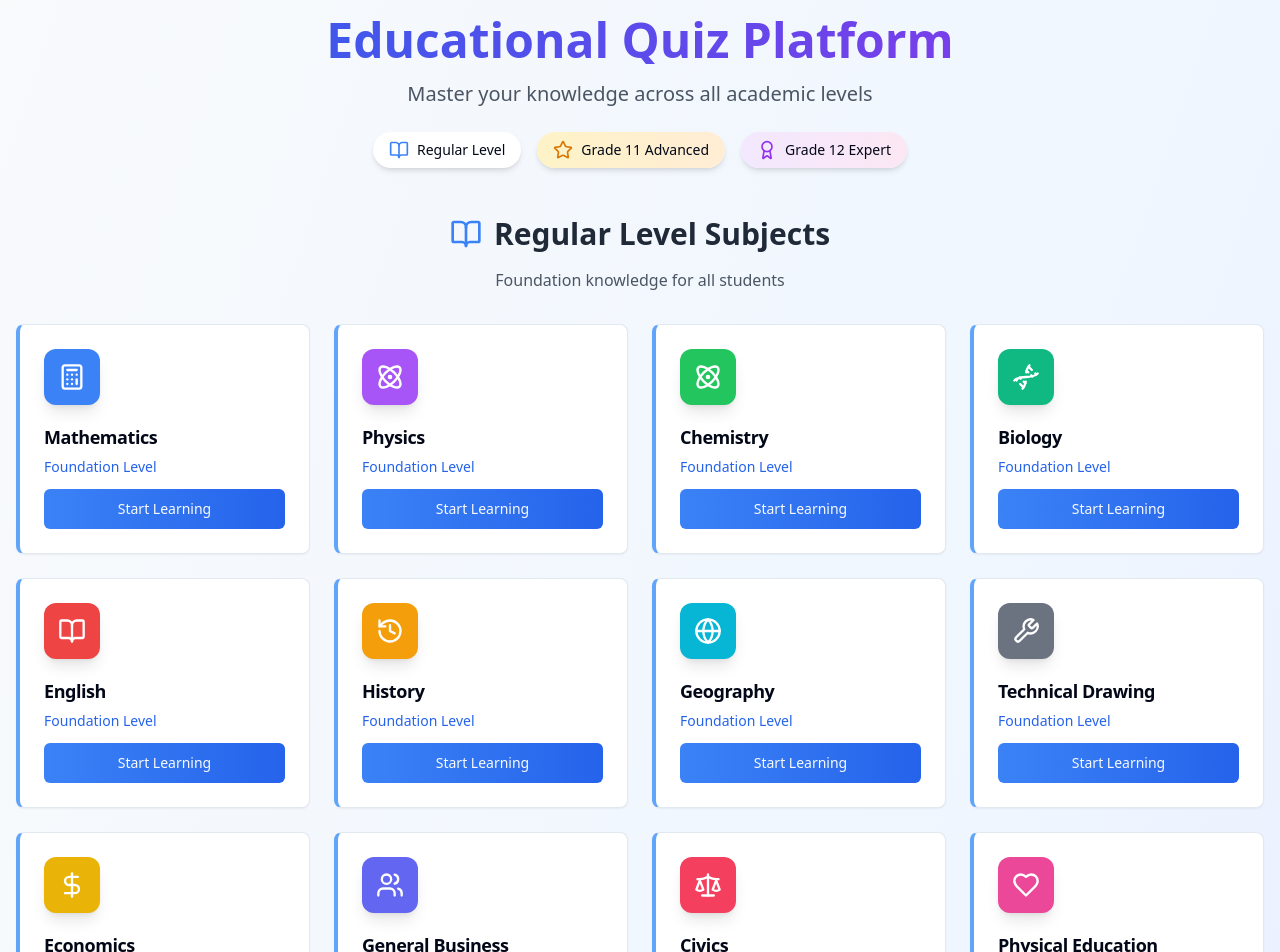
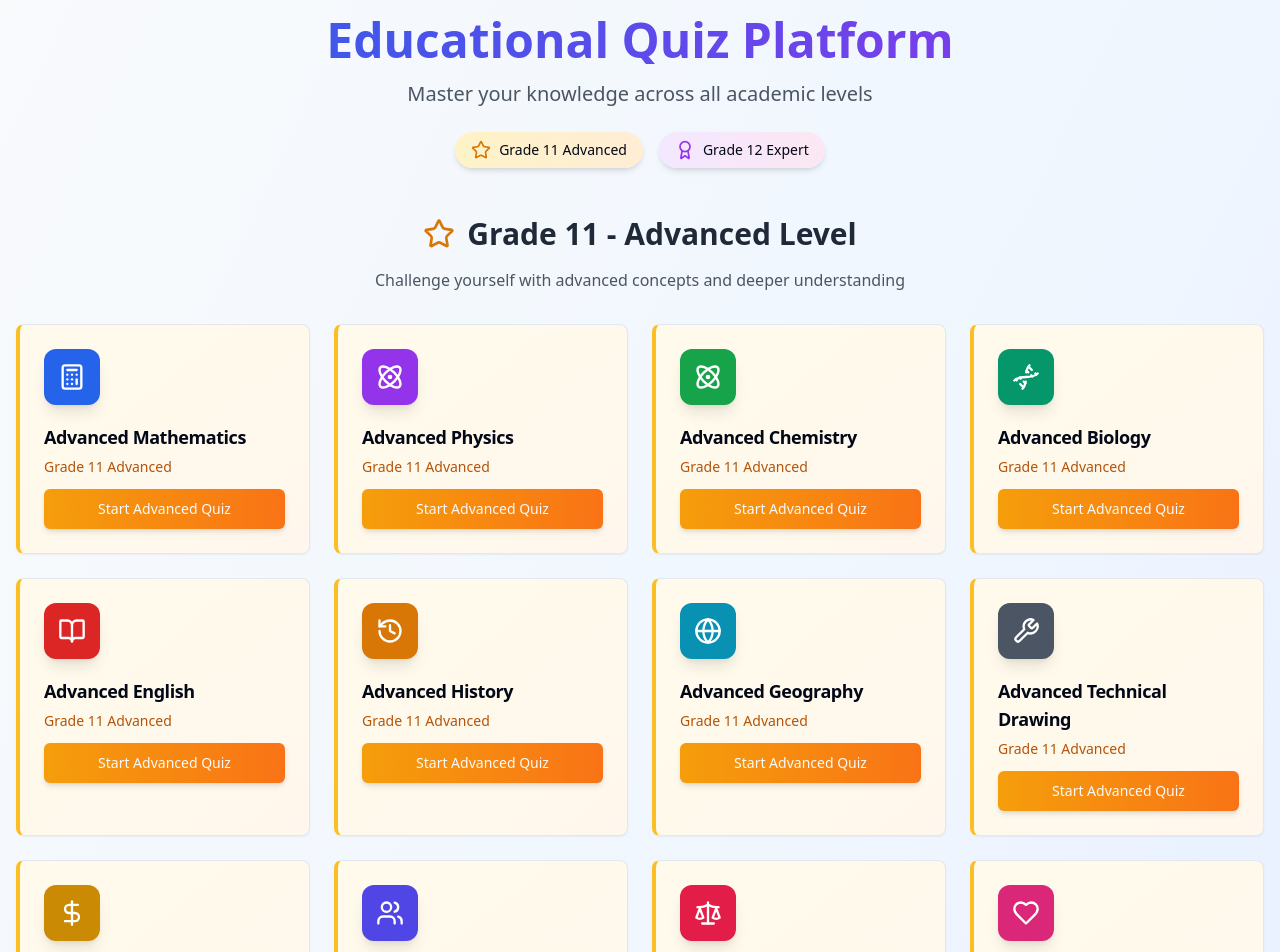
Before and after one commit to alexgetahuntadese/grade-twelve-quiz, a React (Vite) app: page / in a window 1280 px wide. Shown: the top 952 px of the page. Built offline with nearby package versions, Linux system fonts and the light colour scheme.

Commit message:
Remove Regular Level Subjects section
Removes the "Regular Level Subjects" section from the index page.

```diff
--- a/src/pages/Index.tsx
+++ b/src/pages/Index.tsx
@@ -6,23 +6,6 @@ import { BookOpen, Calculator, Atom, Dna, Wrench, History, Globe, DollarSign, Us
 
 const Index = () => {
   const navigate = useNavigate();
-
-  const regularSubjects = [
-    { id: 'mathematics', name: 'Mathematics', icon: Calculator, color: 'bg-blue-500' },
-    { id: 'physics', name: 'Physics', icon: Atom, color: 'bg-purple-500' },
-    { id: 'chemistry', name: 'Chemistry', icon: Atom, color: 'bg-green-500' },
-    { id: 'biology', name: 'Biology', icon: Dna, color: 'bg-emerald-500' },
-    { id: 'english', name: 'English', icon: BookOpen, color: 'bg-red-500' },
-    { id: 'history', name: 'History', icon: History, color: 'bg-amber-500' },
-    { id: 'geography', name: 'Geography', icon: Globe, color: 'bg-cyan-500' },
-    { id: 'technical-drawing', name: 'Technical Drawing', icon: Wrench, color: 'bg-gray-500' },
-    { id: 'economics', name: 'Economics', icon: DollarSign, color: 'bg-yellow-500' },
-    { id: 'general-business', name: 'General Business', icon: Users, color: 'bg-indigo-500' },
-    { id: 'civics', name: 'Civics', icon: Scale, color: 'bg-rose-500' },
-    { id: 'physical-education', name: 'Physical Education', icon: Heart, color: 'bg-pink-500' },
-    { id: 'information-technology', name: 'Information Technology', icon: Monitor, color: 'bg-slate-500' },
-    { id: 'national-language', name: 'National Language', icon: Languages, color: 'bg-orange-500' }
-  ];
 
   const grade11Subjects = [
     { id: 'mathematics', name: 'Advanced Mathematics', icon: Calculator, color: 'bg-blue-600' },
@@ -67,10 +50,6 @@ const Index = () => {
           </h1>
           <p className="text-xl text-gray-600 mb-6">Master your knowledge across all academic levels</p>
           <div className="flex justify-center space-x-4">
-            <div className="flex items-center space-x-2 bg-white rounded-full px-4 py-2 shadow-md">
-              <BookOpen className="w-5 h-5 text-blue-500" />
-              <span className="text-sm font-medium">Regular Level</span>
-            </div>
             <div className="flex items-center space-x-2 bg-gradient-to-r from-amber-100 to-orange-100 rounded-full px-4 py-2 shadow-md">
               <Star className="w-5 h-5 text-amber-600" />
               <span className="text-sm font-medium">Grade 11 Advanced</span>
@@ -79,41 +58,6 @@ const Index = () => {
               <Award className="w-5 h-5 text-purple-600" />
               <span className="text-sm font-medium">Grade 12 Expert</span>
             </div>
-          </div>
-        </div>
-
-        {/* Regular Subjects Section */}
-        <div className="mb-16">
-          <div className="text-center mb-8">
-            <h2 className="text-3xl font-bold text-gray-800 mb-4 flex items-center justify-center gap-3">
-              <BookOpen className="w-8 h-8 text-blue-500" />
-              Regular Level Subjects
-            </h2>
-            <p className="text-gray-600">Foundation knowledge for all students</p>
-          </div>
-          <div className="grid grid-cols-1 md:grid-cols-2 lg:grid-cols-3 xl:grid-cols-4 gap-6">
-            {regularSubjects.map((subject) => {
-              const IconComponent = subject.icon;
-              return (
-                <Card key={subject.id} className="hover:shadow-xl transition-all duration-300 hover:-translate-y-1 border-l-4 border-l-blue-400">
-                  <CardHeader className="pb-3">
-                    <div className={`w-14 h-14 ${subject.color} rounded-xl flex items-center justify-center mb-3 shadow-lg`}>
-                      <IconComponent className="w-7 h-7 text-white" />
-                    </div>
-                    <CardTitle className="text-lg">{subject.name}</CardTitle>
-                    <CardDescription className="text-blue-600 font-medium">Foundation Level</CardDescription>
-                  </CardHeader>
-                  <CardContent>
-                    <Button
-                      onClick={() => navigate(`/subject/${subject.id}`)}
-                      className="w-full bg-gradient-to-r from-blue-500 to-blue-600 hover:from-blue-600 hover:to-blue-700"
-                    >
-                      Start Learning
-                    </Button>
-                  </CardContent>
-                </Card>
-              );
-            })}
           </div>
         </div>
 
```
